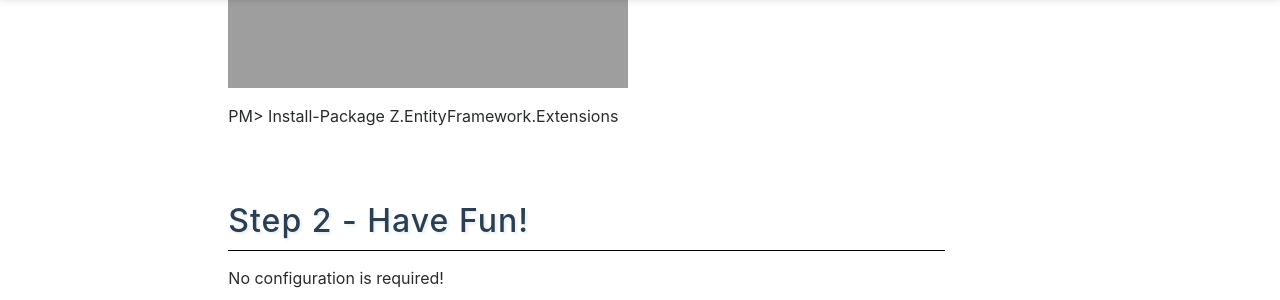
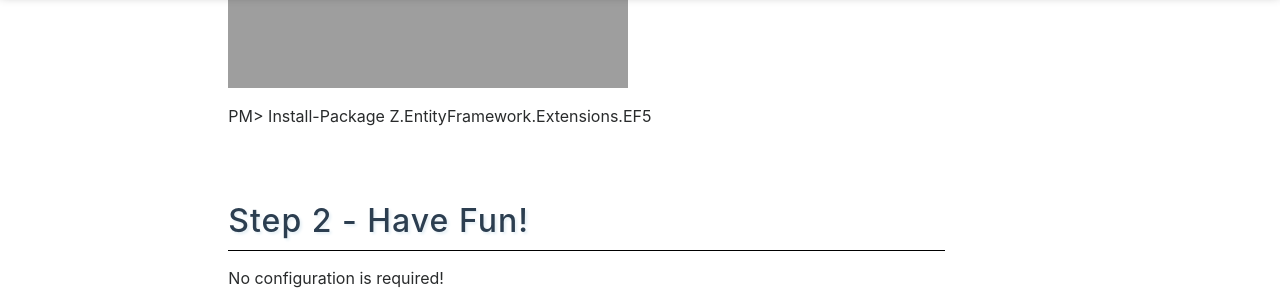
Before and after one commit to zzzprojects/EntityFramework-Extensions, a Jekyll site: the page built from docs/pages/tutorials/installing.md, in a window 1280 px wide and 900 px high, scrolled down 1911 px. Shown: the part 154-454 px from the top of the window. Built offline with Jekyll 4.4.1, drawn with Linux system fonts in a browser that asks for light colours; nearby versions of some CDN libraries.

Commit message:
Update installing.md

```diff
--- a/docs/pages/tutorials/installing.md
+++ b/docs/pages/tutorials/installing.md
@@ -31,7 +31,7 @@ _Coming in 2017 Q2
 <a href="https://www.nuget.org/packages/Z.EntityFramework.Extensions.EF5/" target="_blank"><img src="https://zzzprojects.github.io/images/nuget/entity-framework-extensions-ef5-v.svg" alt="download" /></a>
 <a href="https://www.nuget.org/packages/Z.EntityFramework.Extensions.EF5/" target="_blank"><img src="https://zzzprojects.github.io/images/nuget/entity-framework-extensions-ef5-d.svg" alt="" /></a>
 
-> PM> Install-Package Z.EntityFramework.Extensions
+> PM> Install-Package Z.EntityFramework.Extensions.EF5
 
 ## Step 2 - Have Fun!
 
```
